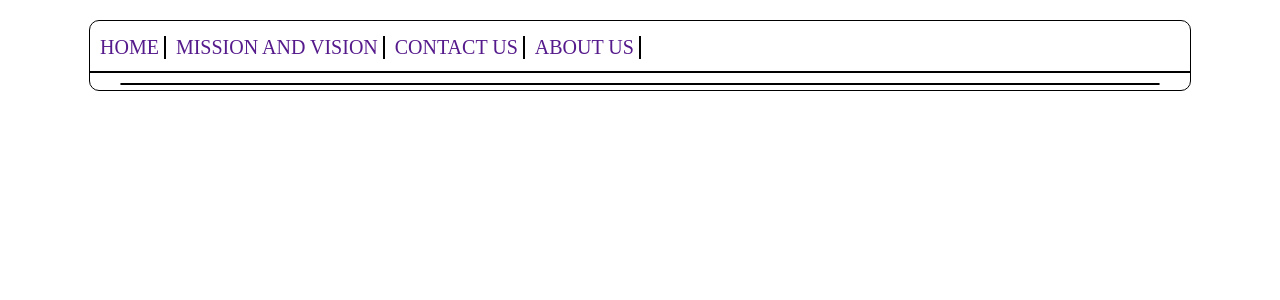
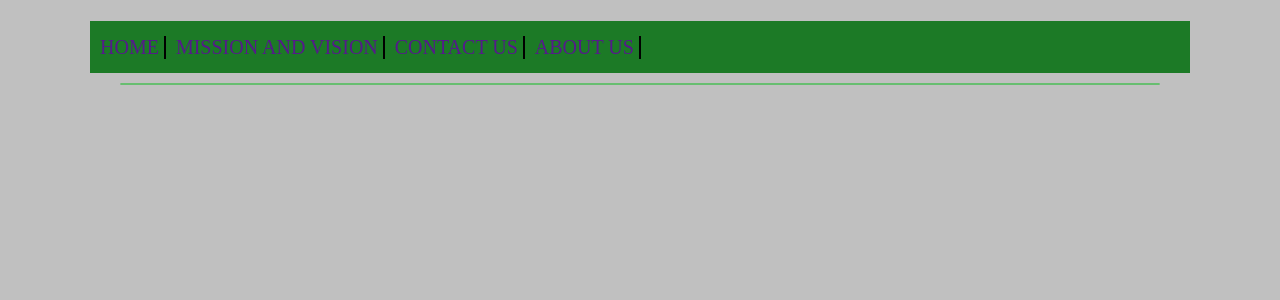
Before and after one commit to chingalo/hrissite, a Django app: template templates/base.html in a window 1280 px wide. Shown: the top 300 px of the page. Run offline with Django 3.2, Linux system fonts and the light colour scheme; the template is opened without the code that fills it, so the values that code supplies are empty.

Commit message:
testing coloro

```diff
--- a/templates/base.html
+++ b/templates/base.html
@@ -11,17 +11,18 @@
 			}
 			body{
 			text-align: center;
+			background-color:silver;
 			}
 			#page{
 			width:1100px;
-			border: 1px solid black;
+			border: 1px solid silver;
 			border-radius:10px;
 			margin:20px auto;
 			background-color:;
 			}
 			#menu_navigation{
-			background-color:;
-			border-bottom: 2px solid black;
+			background-color:#1C7A26;
+			border-bottom: 2px solid #1C7A26;
 			height:50px;
 			}
 			#menus li{
@@ -38,7 +39,7 @@
 			text-decoration:none;
 			}
 			#menus li a:hover{
-			background-color:;
+			background-color:#4F9B57;
 			border-bottom:4px solid;
 			font-size:23px;
 			}
@@ -47,8 +48,9 @@
 			margin-left:30px;
 			margin-right:30px;
 			margin-bottom:5px;
-			border:1px solid black;
+			border:1px solid #67BE70;
 			border-radius:10px;
+			background:#67BE70;
 			}
 		</style>
 		{% block other_pages_style %}{% endblock %}
```
Also changed, not shown: templates/home_page.html (+9 -8 lines).
